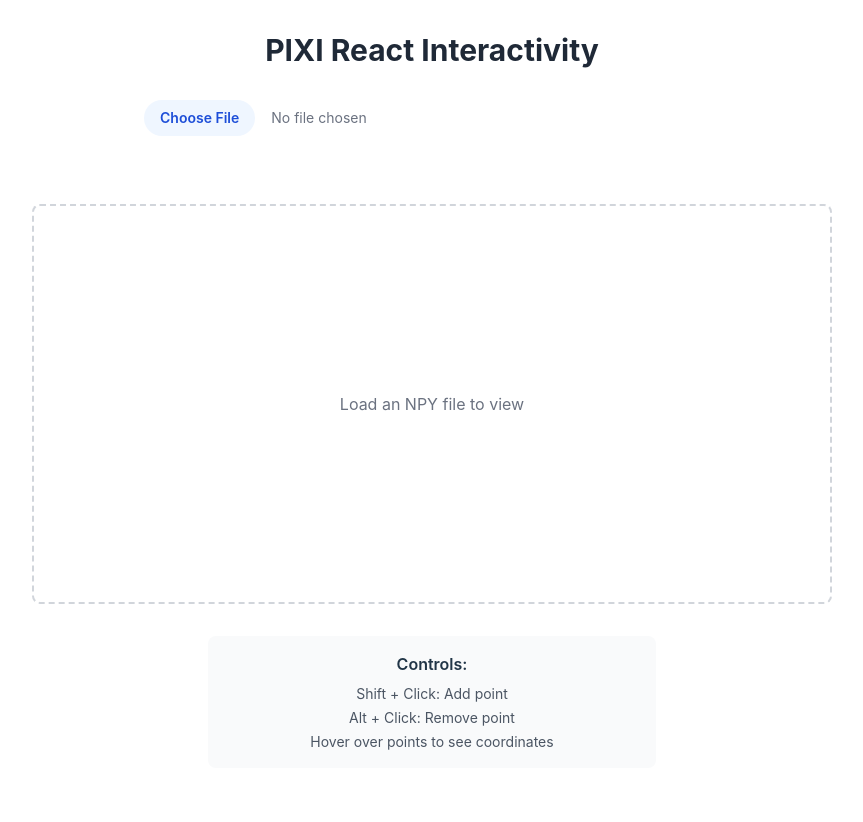
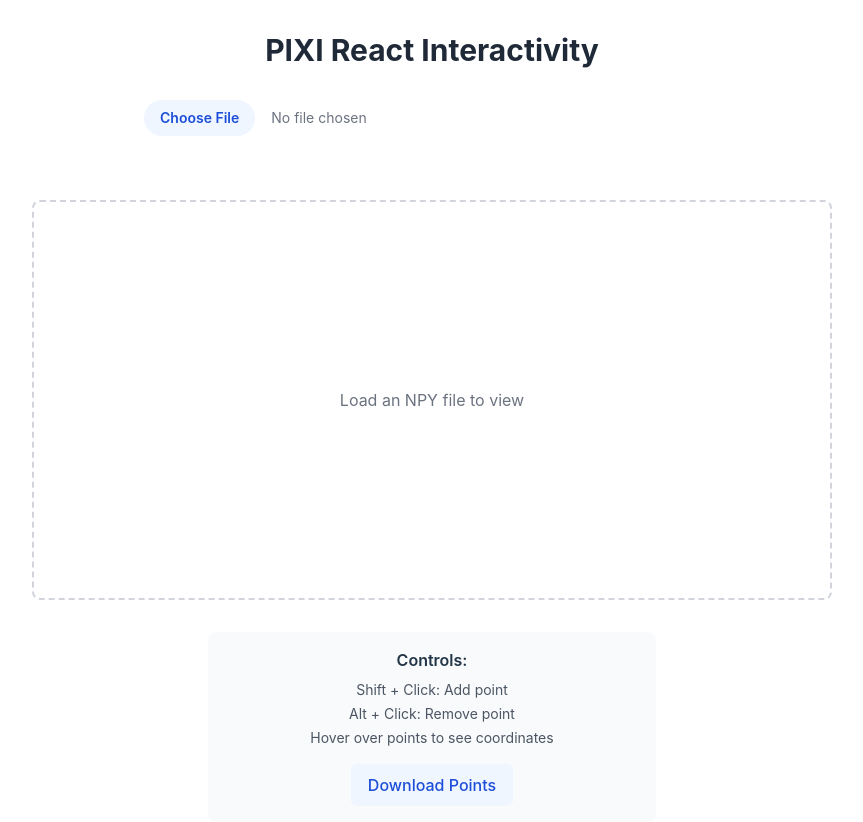
Before and after one commit to CodingGriffin/Pixi-React-Interactivity, a React (Vite) app: page / in a window 1280 px wide. Shown: the whole page, without its empty margins (208-1071 px from the left). Before the commit the page ends 800 px from the top, so only its background shows below. Built offline with nearby package versions, Linux system fonts and the light colour scheme; what @pixi/react would draw is missing.

Commit message:
finished downloading plotted points

```diff
--- a/src/components/NpyViewer.tsx
+++ b/src/components/NpyViewer.tsx
@@ -326,6 +326,29 @@ export function NpyViewer() {
     return () => window.removeEventListener('pointerup', handleGlobalPointerUp);
   }, [points, draggedPoint]);
 
+  // Add download function
+  const handleDownloadPoints = useCallback(() => {
+    // Format points data
+    const pointsData = points.map(point =>
+      `${point.axisX.toFixed(3)}, ${point.axisY.toFixed(3)}`
+    ).join('\n');
+
+    // Create blob and download link
+    const blob = new Blob([pointsData], { type: 'text/plain' });
+    const url = URL.createObjectURL(blob);
+    const link = document.createElement('a');
+    link.href = url;
+    link.download = 'plotted_points.txt';
+
+    // Trigger download
+    document.body.appendChild(link);
+    link.click();
+
+    // Cleanup
+    document.body.removeChild(link);
+    URL.revokeObjectURL(url);
+  }, [points]);
+
   return (
     <div className="flex flex-col items-center">
       {/* File Input - Fixed position */}
@@ -508,6 +531,15 @@ export function NpyViewer() {
             <li>Alt + Click: Remove point</li>
             <li>Hover over points to see coordinates</li>
           </ul>
+          <div className="mt-4 flex justify-center">
+            <button
+              onClick={handleDownloadPoints}
+              className="px-4 py-2 bg-blue-50 text-blue-700 rounded-md hover:bg-blue-100 transition-colors"
+              disabled={points.length === 0}
+            >
+              Download Points
+            </button>
+          </div>
         </div>
       </div>
 
```
